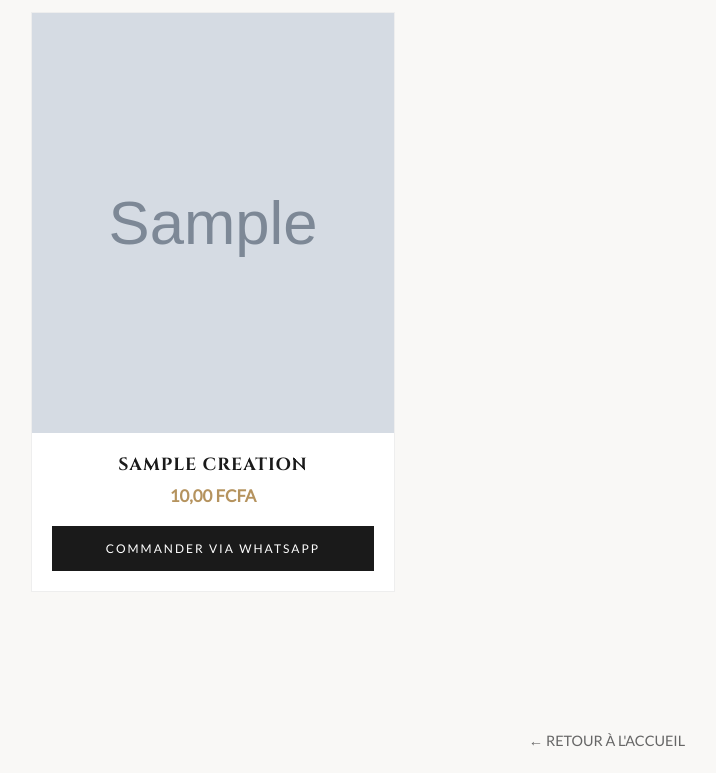
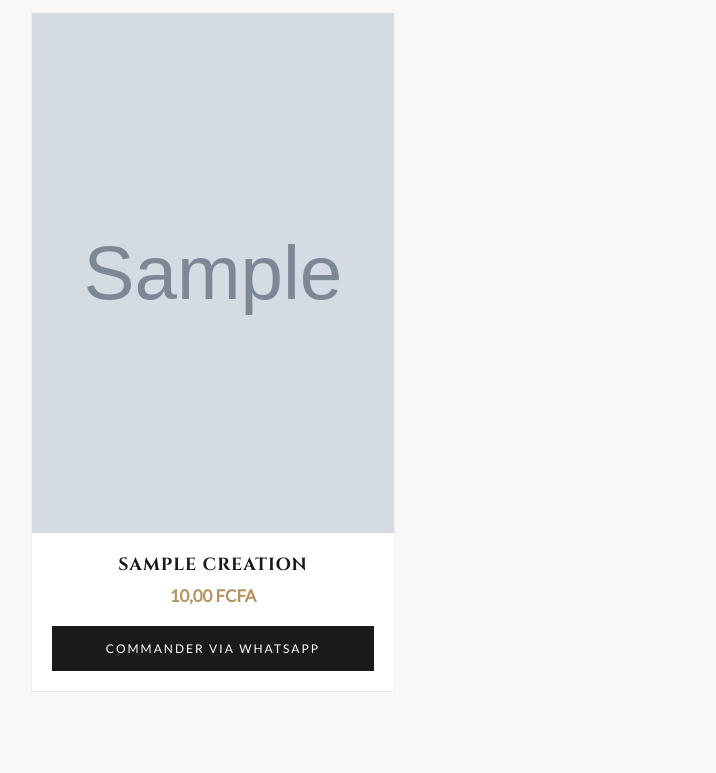
Before and after one commit to lokosergelionel-arch/sage_empire, a Django app: page /styliste/1/ in a window 1280 px wide. Shown: the part 513-1286 px from the top of the page, without its empty margins (33-749 px from the left). Before the commit the page ends 1260 px from the top, so only its background shows below. Run offline with Django 5.2, Linux system fonts and the light colour scheme; tables that the repository leaves empty hold one stand-in row (values such as "Sample post"); grey boxes marked "Sample" are stand-in pictures.

Commit message:
fix: augmentation hauteur images pour visages

```diff
--- a/hub/templates/portfolio_styliste.html
+++ b/hub/templates/portfolio_styliste.html
@@ -82,7 +82,7 @@
 
         .product-image-wrapper {
     position: relative;
-    height: 420px;
+    height: 520px;
     overflow: hidden;
     cursor: zoom-in;
     margin: 0;
```
